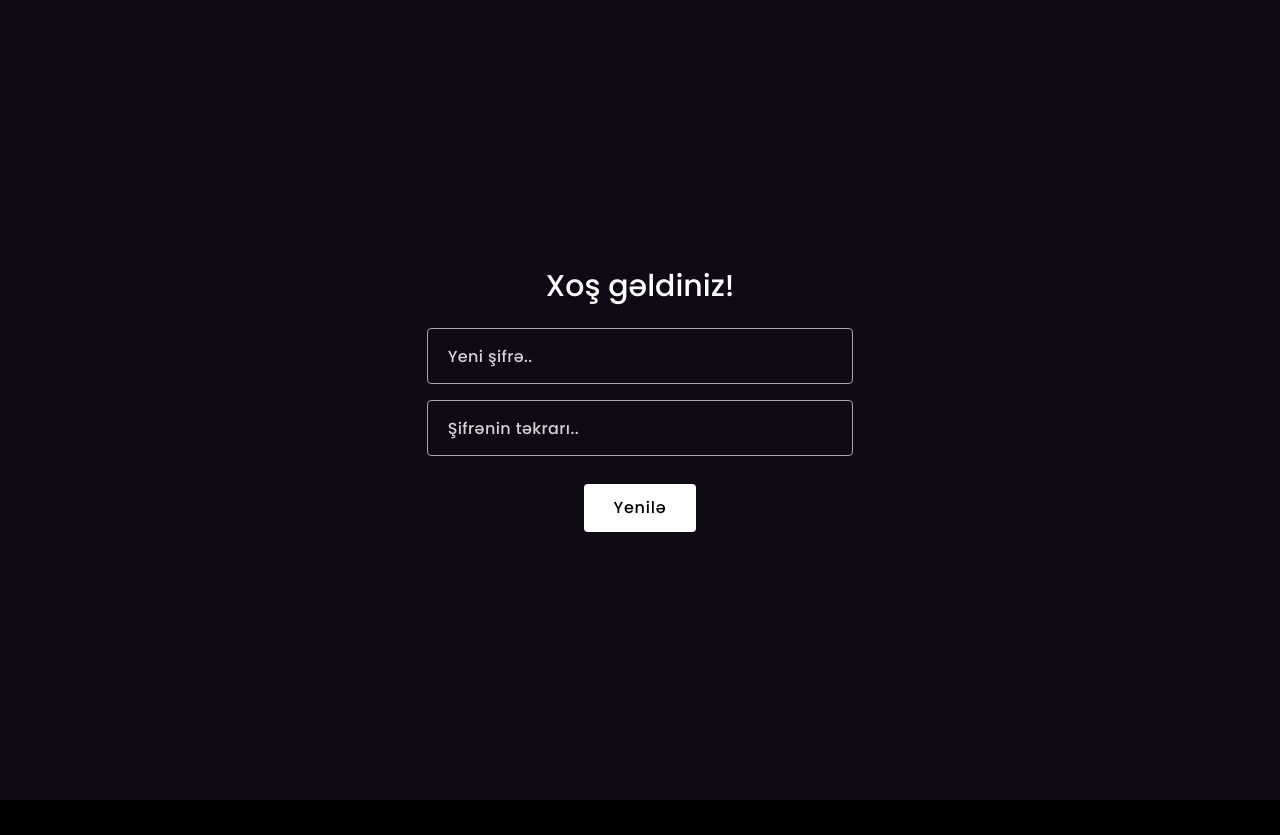
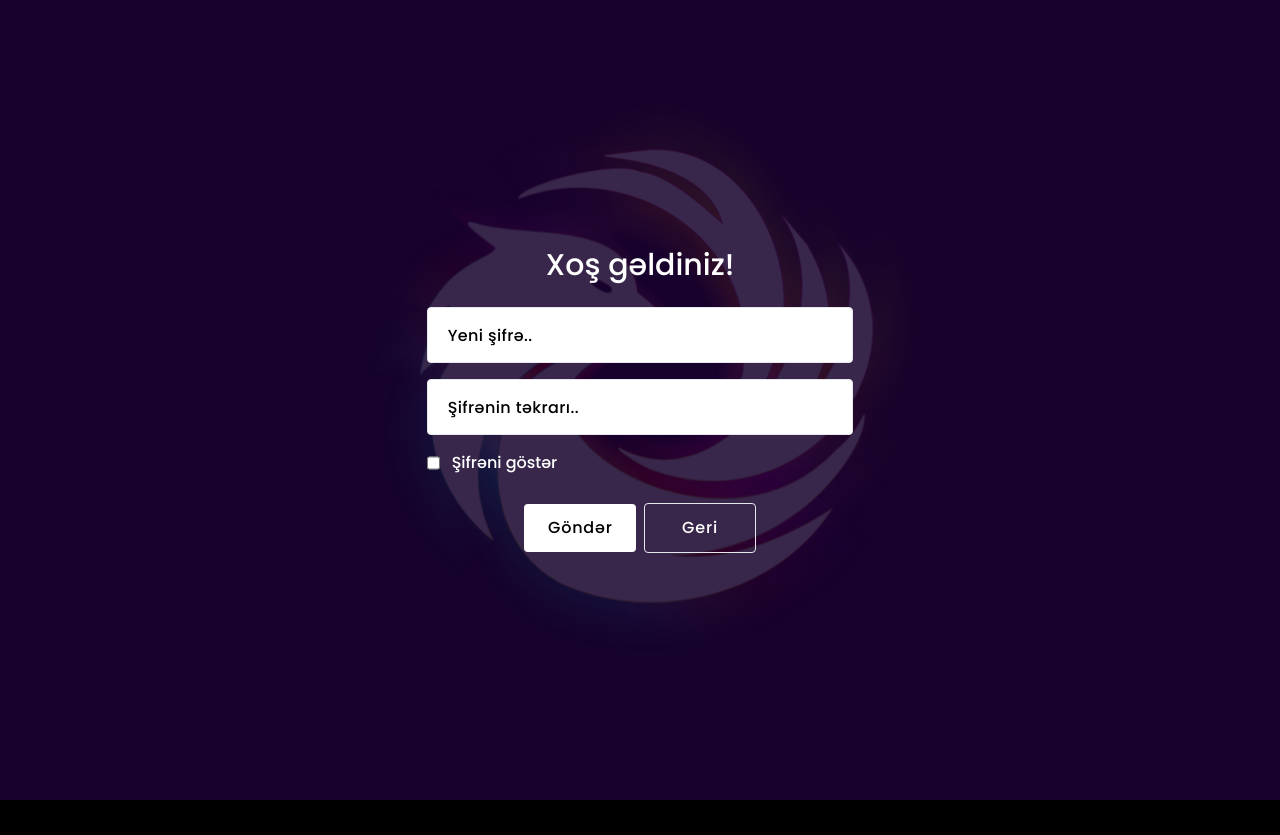
Before and after one commit to vilayat571/pilgrimedu.az-frontend, a React (Vite) app: page /shifreyenile/1 in a window 1280 px wide. Before the commit the page ends 800 px from the top, so only its background shows below. Built offline with nearby package versions, Linux system fonts and the light colour scheme.

Commit message:
changing the desoign of nforgot pasword pages

```diff
--- a/src/atoms/Layout/Btnconsultasiya.tsx
+++ b/src/atoms/Layout/Btnconsultasiya.tsx
@@ -8,7 +8,7 @@ const Btnconsultasiya = () => {
     localStorage.getItem("user") &&
     JSON.parse(localStorage.getItem("user") || "");
   return (
-    <>
+    <div className="flex items-center gap-6">
       <a
         aria-label="The ancor tag to redirect Whatsapp account of Pilgrim MMC"
         className="px-6 border border-white text-[#fff] text-sm hover:bg-white hover:text-black tracking-widest py-4 flex items-center rounded transition duration-200"
@@ -20,7 +20,7 @@ const Btnconsultasiya = () => {
       <Link
         className={
           !token
-            ? "px-7 bg-[#6F2EB6] text-[#fff] hover:bg-white hover:text-black tracking-widest py-4 flex items-center rounded transition duration-200"
+            ? "px-7 bg-[#6F2EB6] text-[#fff] hover:bg-white hover:text-black tracking-widest py-4 flex cursor-pointer items-center rounded transition duration-200"
             : "text-white text-lg"
         }
         to={token ? `/istifadechihesabı` : "/daxilol"}
@@ -28,7 +28,7 @@ const Btnconsultasiya = () => {
         {token != null && <FontAwesomeIcon className="mr-2" icon={faUser} />}
         {token != null ? user.username : "Daxil ol"}
       </Link>
-    </>
+    </div>
   );
 };
 
--- a/src/pages/ForgotPassword/NewPass.tsx
+++ b/src/pages/ForgotPassword/NewPass.tsx
@@ -1,5 +1,9 @@
 import React, { useState } from "react";
 import Logo from "../../atoms/Auth/Logo";
+import bgCover from "../../assets/images/iconCover.png";
+import { useNavigate, useParams } from "react-router-dom";
+import { ToastContainer, toast } from "react-toastify";
+import "react-toastify/dist/ReactToastify.css";
 
 interface IPassReset {
   password: string;
@@ -12,55 +16,162 @@ const NewPass = () => {
     rpPassword: "",
   });
 
+  const [loading, setLoading] = useState(false);
+
+  const { id } = useParams();
+
   const handleSubmit = (e: React.FormEvent<HTMLFormElement>) => {
     e.preventDefault();
+    const url = `http://localhost:3001/api/v1/users/shifreyenile/${id}`;
+
+    if (passForm.password.length < 7) {
+      toast("Şifrənin uzunluğu 8 simvoldan az ola bilməz!", {
+        position: "top-right",
+        autoClose: 2500,
+        hideProgressBar: true,
+        pauseOnHover: true,
+        progress: undefined,
+        style: {
+          backgroundColor: "red",
+          color: "white",
+          borderRadius: "3px",
+          fontFamily: "Poppins",
+        },
+      });
+    } else if (passForm.password !== passForm.rpPassword) {
+      toast("Şifrənin təkrarı şifrə ilə eyni deyil!", {
+        position: "top-right",
+        autoClose: 2500,
+        hideProgressBar: true,
+        pauseOnHover: true,
+        progress: undefined,
+        style: {
+          backgroundColor: "red",
+          color: "white",
+          borderRadius: "3px",
+          fontFamily: "Poppins",
+        },
+      });
+    } else {
+      setLoading(true);
+      fetch(url, {
+        method: "PUT",
+        headers: {
+          "Content-Type": "application/json",
+        },
+        body: JSON.stringify({ password: passForm.password }),
+      })
+        .then((res) => res.json())
+        .then((payload) => {
+          if (payload.status !== "OK") {
+            toast(payload.message, {
+              position: "top-right",
+              autoClose: 2500,
+              hideProgressBar: true,
+              pauseOnHover: true,
+              progress: undefined,
+              style: {
+                backgroundColor: "red",
+                color: "white",
+                borderRadius: "3px",
+                fontFamily: "Poppins",
+              },
+            });
+          } else {
+            toast(payload.message, {
+              position: "top-right",
+              autoClose: 2500,
+              hideProgressBar: true,
+              pauseOnHover: true,
+              progress: undefined,
+              style: {
+                backgroundColor: "green",
+                color: "white",
+                borderRadius: "3px",
+                fontFamily: "Poppins",
+              },
+            });
+          }
+        })
+        .then(() => setLoading(false));
+        setTimeout(() => {
+          navigate('/daxilol')
+        }, 2000);
+    }
   };
 
   const handleChange = (e: React.ChangeEvent<HTMLInputElement>) => {
     setPassForm({ ...passForm, [e.target.id]: e.target.value });
   };
 
+  const navigate = useNavigate();
+
+  const [isVisiblePassword, setIsVisiblePassword] = useState<boolean>(false);
+
   return (
     <div
       id="formDiv"
-      className="flex justify-center items-center bg-[#0F0916] w-full
+      className="flex justify-center items-center bg-[#16022C] w-full
 h-screen "
     >
+      <ToastContainer />
+
+      <div className="absolute top-0 left-0 w-full h-screen flex items-center justify-center">
+        <img
+          src={bgCover}
+          alt="The cover image of Login page of Pilgrim MMC"
+          className="object-cover relative right-12 top-8"
+        />
+      </div>
       <div className="flex flex-col items-center w-full">
         <Logo />
 
         <form
           onSubmit={(e) => handleSubmit(e)}
           id="formLogin"
-          className="lg:w-1/3 xl:w-1/3 md:w-3/5 sm:w-11/12 flex flex-col items-center mt-6"
+          className="lg:w-1/3 z-10 xl:w-1/3 md:w-3/5 sm:w-11/12 flex flex-col items-center mt-6"
         >
           <input
             id="password"
             onChange={(e) => handleChange(e)}
             value={passForm.password}
-            className="h-14 border border-[#aca4a4] w-full px-2 py-2 block  bg-transparent text-white rounded
-     placeholder:text-[#d3d3d3] indent-3 tracking-wide outline-none focus:outline-none"
+            className="h-14 border  w-full px-2 py-2 block  bg-white text-black rounded
+     placeholder:text-[#000] indent-3 tracking-wide outline-none focus:outline-none"
             placeholder="Yeni şifrə.."
             required={true}
-            type="password"
+            type={!isVisiblePassword ? "password" : "text"}
           />
           <input
             id="rpPassword"
             onChange={(e) => handleChange(e)}
             value={passForm.rpPassword}
-            className="h-14 border mt-4 border-[#aca4a4] w-full px-2 py-2 block  bg-transparent text-white rounded
-     placeholder:text-[#d3d3d3] indent-3 tracking-wide outline-none focus:outline-none"
+            className="h-14 border mt-4  w-full px-2 py-2 block  bg-white text-black rounded
+     placeholder:text-[#000] indent-3 tracking-wide outline-none focus:outline-none"
             placeholder="Şifrənin təkrarı.."
             required={true}
-            type="password"
+            type={!isVisiblePassword ? "password" : "text"}
           />
+          <p className="text-white w-full mt-4 z-10 text-base flex text-left ">
+            <input
+              type="checkbox"
+              className="mr-3"
+              onClick={() => setIsVisiblePassword(!isVisiblePassword)}
+            />
+            Şifrəni göstər
+          </p>
 
-          <div className="flex flex-col items-center gap-2 tracking-wider">
+          <div className="flex flex-row items-center gap-2 tracking-wider">
             <button
-              className="bg-white text-black rounded
+              className={`bg-white text-black rounded ${loading ? 'w-32' : 'w-28'} text-center px-6 mt-7 py-3 `}
+            >
+              {loading ? "Göndərilir.." : "Göndər"}
+            </button>
+            <button
+              onClick={() => navigate("/")}
+              className="border text-white hover:bg-white hover:text-black transition duration-300 rounded
     w-28 text-center px-6 mt-7 py-3 "
             >
-              Yenilə
+              Geri
             </button>
           </div>
         </form>
--- a/src/pages/ForgotPassword/ResetPass.tsx
+++ b/src/pages/ForgotPassword/ResetPass.tsx
@@ -1,18 +1,24 @@
 import React, { useState } from "react";
 import Logo from "../../atoms/Auth/Logo";
+import bgCover from "../../assets/images/iconCover.png";
+import { toast, ToastContainer } from "react-toastify";
+import { useNavigate } from "react-router-dom";
 
 const ResetPass = () => {
   const [email, setEmail] = useState<string>("");
+
+  const navigate = useNavigate();
 
   const handleChange = (e: React.ChangeEvent<HTMLInputElement>) => {
     setEmail(e.target.value);
   };
 
+  const [loading, setLoading] = useState(false);
+
   const handleSubmit = (e: React.FormEvent<HTMLFormElement>) => {
     e.preventDefault();
-
-    const url = `${import.meta.env.VITE_API_URL}/users/forgotPassword`;
-
+    const url = `http://localhost:3001/api/v1/users/forgotPassword`;
+    setLoading(true);
     fetch(url, {
       method: "POST",
       mode: "cors",
@@ -23,42 +29,87 @@ const ResetPass = () => {
       },
       redirect: "follow",
       referrerPolicy: "no-referrer",
-      body: JSON.stringify({email}),
+      body: JSON.stringify({ email }),
     })
       .then((res) => res.json())
-      .then((payload) => console.log(payload));
+      .then((payload) => {
+        if (payload.status !== "OK") {
+          toast(payload.message, {
+            position: "top-right",
+            autoClose: 2500,
+            hideProgressBar: true,
+            pauseOnHover: true,
+            progress: undefined,
+            style: {
+              backgroundColor: "red",
+              color: "white",
+              borderRadius: "3px",
+              fontFamily: "Poppins",
+            },
+          });
+        } else {
+          toast(payload.message, {
+            position: "top-right",
+            autoClose: 2500,
+            hideProgressBar: true,
+            pauseOnHover: true,
+            progress: undefined,
+            style: {
+              backgroundColor: "green",
+              color: "white",
+              borderRadius: "3px",
+              fontFamily: "Poppins",
+            },
+          });
+        }
+      })
+      .then(() => setLoading(false));
   };
 
   return (
     <div
       id="formDiv"
-      className="flex justify-center items-center bg-[#0F0916] w-full
+      className="flex justify-center items-center bg-[#16022C] w-full
  h-screen "
     >
+      <ToastContainer />
       <div className="flex flex-col items-center w-full">
         <Logo />
-
+        <div className="absolute top-0 left-0 w-full h-screen flex items-center justify-center">
+          <img
+            src={bgCover}
+            alt="The cover image of Login page of Pilgrim MMC"
+            className="object-cover relative right-12 top-8"
+          />
+        </div>
         <form
           onSubmit={(e) => handleSubmit(e)}
           id="formLogin"
-          className="lg:w-1/3 xl:w-1/5 md:w-3/5 sm:w-11/12 flex flex-col items-center mt-6"
+          className="lg:w-1/3 xl:w-1/3 md:w-3/5 sm:w-11/12 flex flex-col z-10 items-center mt-6"
         >
           <input
             id="email"
             onChange={(e) => handleChange(e)}
             value={email}
-            className="h-14 border border-[#aca4a4] w-full px-2 py-2 block  bg-transparent text-white rounded
-         placeholder:text-[#d3d3d3] indent-3 tracking-wide outline-none focus:outline-none"
+            className="h-14 border border-[#aca4a4] w-full px-2 py-2 block  bg-white text-black rounded
+         placeholder:text-[#000] indent-3 tracking-wide outline-none focus:outline-none"
             placeholder="E-poçt adresiniz.."
             required={true}
             type="email"
           />
 
-          <div className="flex flex-col items-center gap-2 tracking-wider">
+          <div className="flex flex-row items-center gap-2  tracking-wider">
             <button
-              className="text-white px-6 py-3 rounded bg-[#000] hover:bg-[#6F2EB5] hover:text-white transition duration-300 mt-7 w-28 "
+              className={`text-white px-6 py-3 rounded bg-[#6F2EB5] hover:bg-[#fff] hover:text-black transition
+              duration-300 mt-7 ${loading ? "w-32" : "w-28"} `}
             >
-              Göndər
+              {loading ? " Göndərilir.." : " Göndər"}
+            </button>
+            <button
+              onClick={() => navigate("/")}
+              className="text-white px-6 py-3 rounded border hover:bg-[#fff] hover:text-black transition duration-300 mt-7 w-28 "
+            >
+              Geri
             </button>
           </div>
         </form>
--- a/src/pages/Login/Login.tsx
+++ b/src/pages/Login/Login.tsx
@@ -140,7 +140,7 @@ const Login = () => {
           alt="The cover image of Login page of Pilgrim MMC"
           className="object-cover relative right-12"
         />
-      </div>{" "}
+      </div>
       <div className="flex flex-col items-center w-full">
         <Logo />
 
@@ -191,7 +191,7 @@ const Login = () => {
                 <u className="text-white"> Hesab aç</u>
               </Link>
             </p>
-            <Link to="/shifreyenile" className="text-white">
+            <Link to="/shifreyenile" className="text-white underline">
               Şifrəmi unutdum
             </Link>
           </div>
```
Also changed, not shown: src/assets/styles/Countries.module.css (added, +80 -0 lines), src/components/Main/Countries.tsx (+21 -17 lines).
